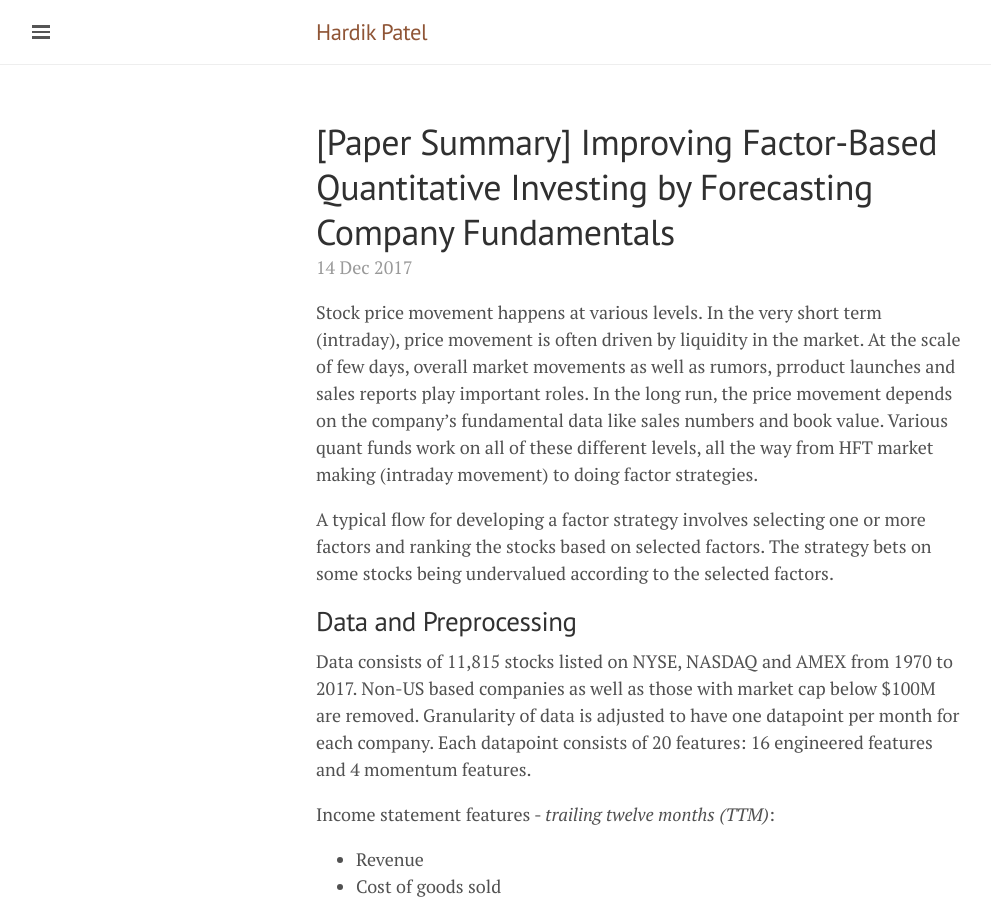
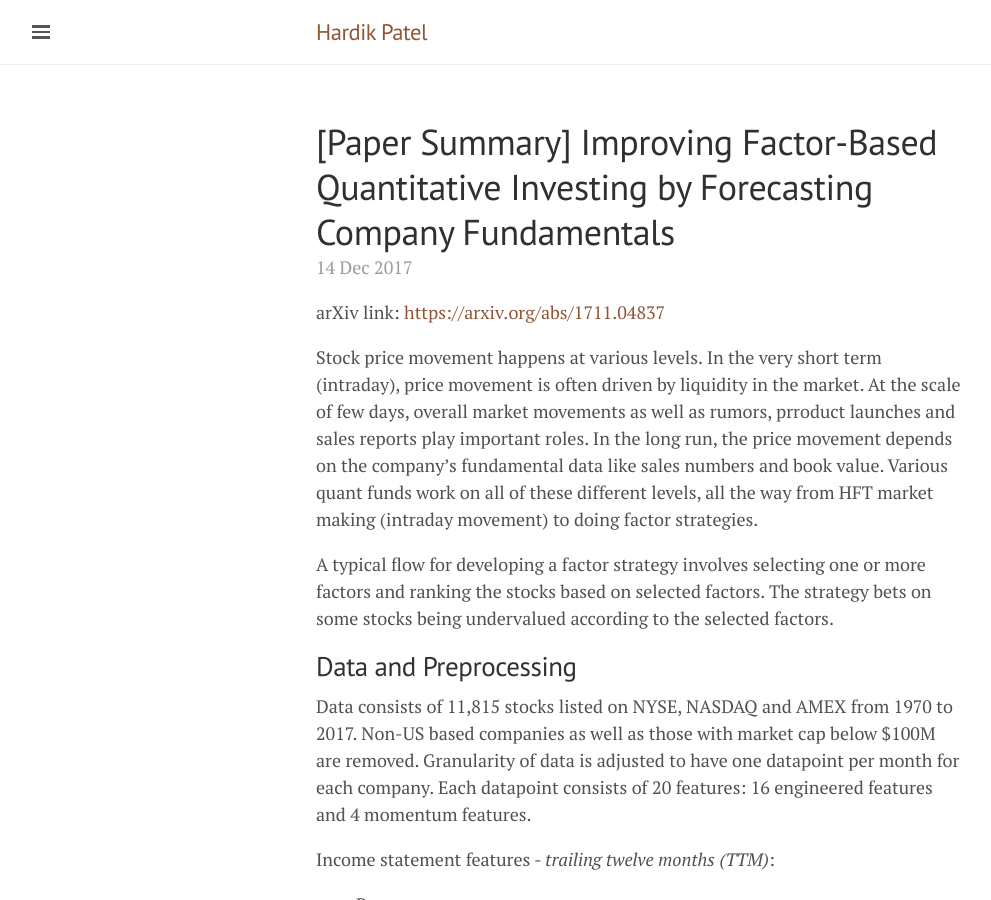
Before and after one commit to hardikp/hardikp.github.io, a Jekyll site: the page built from _posts/2017-12-14-forecasting-fundamentals.md, in a window 1280 px wide and 900 px high. Shown: the whole window, without its empty margins (0-991 px from the left). Built offline with Jekyll 4.4.1, drawn with Linux system fonts in a browser that asks for light colours; formulas are drawn with MathJax 3; comment, search, counter and statistics services are not loaded.

Commit message:
Adding the paper link

```diff
--- a/_posts/2017-12-14-forecasting-fundamentals.md
+++ b/_posts/2017-12-14-forecasting-fundamentals.md
@@ -7,6 +7,8 @@ date:   2017-12-14 22:00:00
 mathjax: true
 image_url: "assets/forecasting-fundamentals-2017/results.png"
 ---
+
+arXiv link: [https://arxiv.org/abs/1711.04837](https://arxiv.org/abs/1711.04837)
 
 Stock price movement happens at various levels. In the very short term (intraday), price movement is often driven
 by liquidity in the market. At the scale of few days, overall market movements as well as rumors, prroduct launches and sales reports play important roles. In the long run, the price movement depends on the company's fundamental data like sales numbers and book value. Various quant funds work on all of these different levels, all the way from HFT market making (intraday movement) to doing factor strategies.
```
